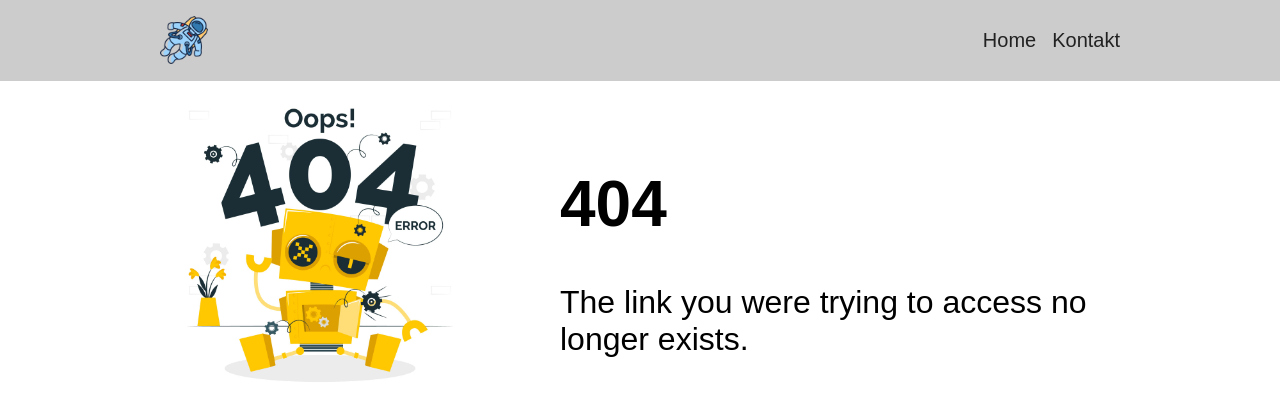
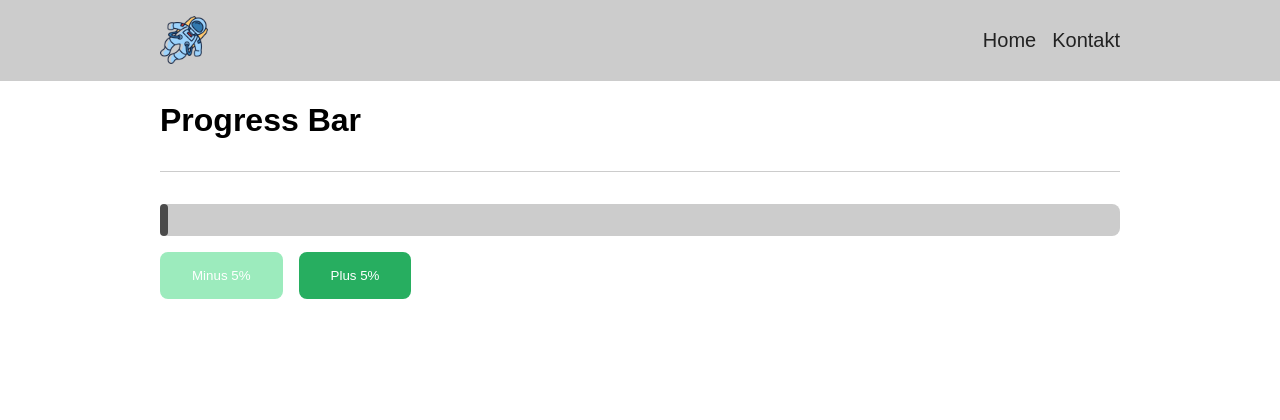
Before and after one commit to RobertDjujic/react-exe, a React (Vite) app: page /progress-bar-page in a window 1280 px wide. Before the commit this address had no page. Shown: the top 420 px of the page. Built offline with nearby package versions, Linux system fonts and the light colour scheme.

Commit message:
Add progress bar component to react-exe

```diff
--- a/src/App.tsx
+++ b/src/App.tsx
@@ -4,6 +4,7 @@ import Contact from "./features/contact/contact";
 import Home from "./features/home/home";
 import Layout from "./components/layout";
 import NoMatch from "./features/no-match/no-match";
+import ProgressBarPage from "./features/progress-bar-page/progress-bar-page";
 
 const App = () => {
   return (
@@ -12,6 +13,7 @@ const App = () => {
         <Route path="/" element={<Layout />}>
           <Route index element={<Home />} />
           <Route path="contact" element={<Contact />} />
+          <Route path="progress-bar-page" element={<ProgressBarPage />} />
           <Route path="*" element={<NoMatch />} />
         </Route>
       </Routes>
--- a/src/components/button.tsx
+++ b/src/components/button.tsx
@@ -1,7 +1,7 @@
 import { ButtonHTMLAttributes } from "react";
 
 type ButtonProps = {
-  color?: "blue" | "green" | "red";
+  color?: "blue" | "disabled" | "green" | "red";
   text: string;
 } & ButtonHTMLAttributes<HTMLButtonElement>;
 
--- /dev/null
+++ b/src/components/progress-bar.tsx
@@ -0,0 +1,28 @@
+import Container from "./container";
+
+type ProgressBarProps = {
+  progress: number;
+  state?: "active" | "success" | "warning" | "error";
+};
+
+const ProgressBar = ({ progress, state = "active" }: ProgressBarProps) => {
+  const handleProgress = () => {
+    if (progress > 100) {
+      return "100%";
+    }
+    if (progress < 0) {
+      return "0%";
+    } else return `${progress}%`;
+  };
+
+  return (
+    <div className="progress-bar__wrap">
+      <div
+        className={`progress-bar progress-bar--${state}`}
+        style={{ width: handleProgress() }}
+      >{`${progress}%`}</div>
+    </div>
+  );
+};
+
+export default ProgressBar;
--- a/src/components/sidebar.tsx
+++ b/src/components/sidebar.tsx
@@ -9,7 +9,7 @@ type SidebarProps = {
 const linkList: LinkType[] = [
   {
     label: "Progress bar",
-    path: "/progress-bar",
+    path: "/progress-bar-page",
   },
   {
     label: "Loader",
--- /dev/null
+++ b/src/features/progress-bar-page/progress-bar-page.tsx
@@ -0,0 +1,42 @@
+import { useState } from "react";
+import Button from "../../components/button";
+import Container from "../../components/container";
+import Divider from "../../components/divider";
+import ProgressBar from "../../components/progress-bar";
+
+const ProgressBarPage = () => {
+  const [progress, setProgress] = useState<number>(0);
+
+  const handleState = (progress: number) => {
+    if (progress < 100) {
+      return "active";
+    }
+    if (progress === 100) {
+      return "success";
+    }
+  };
+
+  return (
+    <Container>
+      <h1>Progress Bar</h1>
+      <Divider />
+      <ProgressBar progress={progress} state={handleState(progress)} />
+      <div className="progress-bar-page__btns">
+        <Button
+          color={progress === 0 ? "disabled" : "green"}
+          disabled={progress === 0}
+          onClick={() => setProgress(progress - 5)}
+          text="Minus 5%"
+        />
+        <Button
+          color={progress === 100 ? "disabled" : "green"}
+          disabled={progress === 100}
+          onClick={() => setProgress(progress + 5)}
+          text="Plus 5%"
+        />
+      </div>
+    </Container>
+  );
+};
+
+export default ProgressBarPage;
--- a/src/styles/components/btn.scss
+++ b/src/styles/components/btn.scss
@@ -12,6 +12,10 @@
     &:hover {
       background-color: var(--color-blue-500);
     }
+  }
+
+  &--disabled {
+    background-color: var(--color-green-300);
   }
 
   &--green {
--- /dev/null
+++ b/src/styles/components/progress-bar.scss
@@ -0,0 +1,35 @@
+.progress-bar {
+  display: flex;
+  justify-content: flex-end;
+  align-items: center;
+  border-radius: var(--border-rounded);
+  color: var(--color-white);
+  padding-right: 0.5rem;
+  transition: all 250ms ease-in-out;
+  height: 100%;
+
+  &__wrap {
+    background-color: var(--color-gray-300);
+    border-radius: var(--border-rounded);
+    margin-top: 1rem;
+    height: 2rem;
+    width: 100%;
+  }
+
+  //state modifiers
+  &--active {
+    background-color: var(--color-gray-500);
+  }
+
+  &--success {
+    background-color: var(--color-green-400);
+  }
+
+  &--warning {
+    background-color: var(--color-orange-400);
+  }
+
+  &--error {
+    background-color: var(--color-red-400);
+  }
+}
--- /dev/null
+++ b/src/styles/pages/progress-bar-page.scss
@@ -0,0 +1,9 @@
+.progress-bar-page {
+  &__btns {
+    margin-top: 1rem;
+
+    button:first-child {
+      margin-right: 1rem;
+    }
+  }
+}
--- a/src/styles/styles.scss
+++ b/src/styles/styles.scss
@@ -20,6 +20,7 @@ body {
   --color-gray-500-25: #4b4b4b40;
   --color-gray-500: #4b4b4b;
   --color-gray-600: #222222;
+  --color-green-300: #9cebbd;
   --color-green-400: #27ae60;
   --color-green-500: #158f48;
   --color-orange-300: #ffddb8;
@@ -30,6 +31,7 @@ body {
   --color-white: #fff;
 }
 
+//components
 @import "./components/btn.scss";
 @import "./components/container.scss";
 @import "./components/divider.scss";
@@ -38,4 +40,8 @@ body {
 @import "./components/input.scss";
 @import "./components/modal.scss";
 @import "./components/no-match.scss";
+@import "./components/progress-bar.scss";
 @import "./components/sidebar.scss";
+
+//pages
+@import "./pages/progress-bar-page.scss";
```
